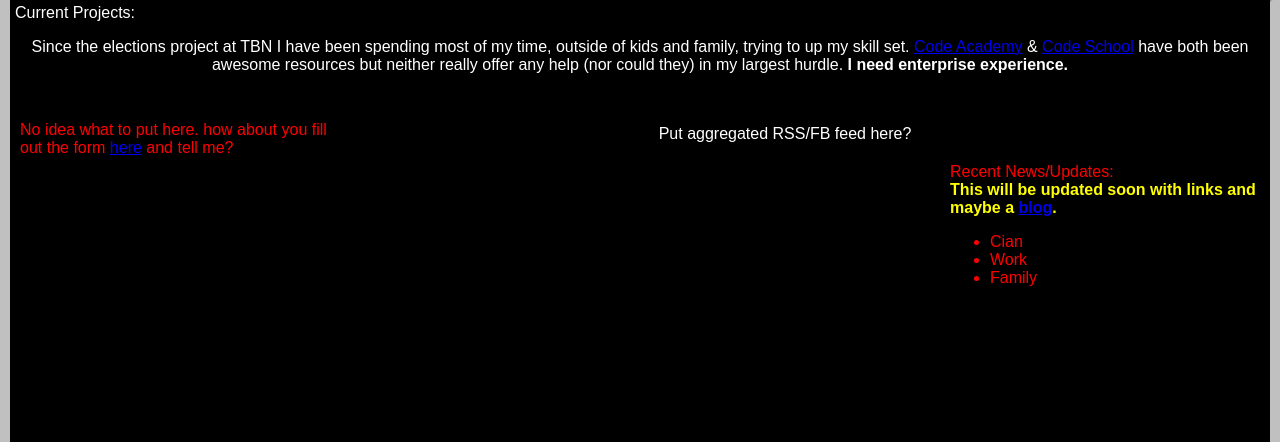
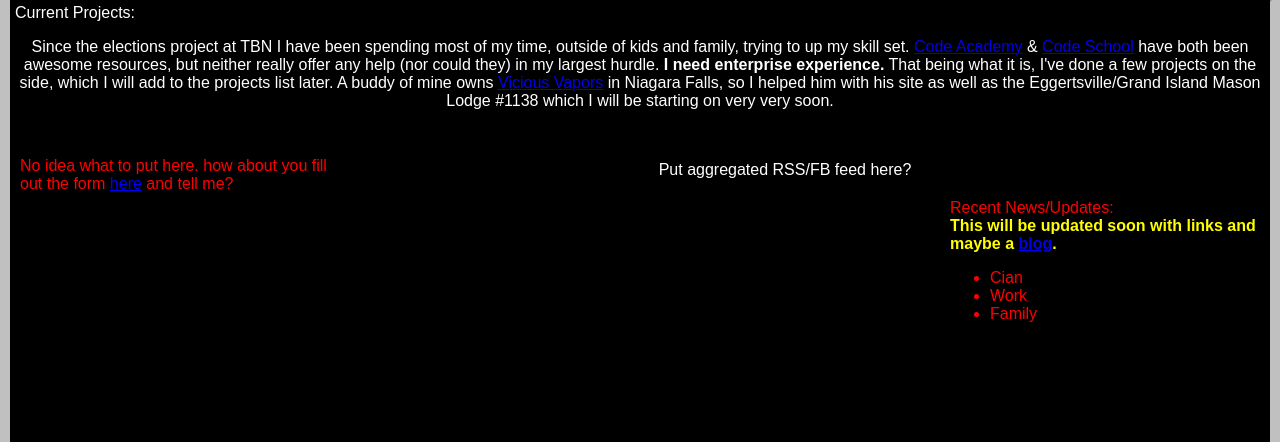
Before and after one commit to billythakidd04/grown-kidd-site, a PHP site: page / in a window 1280 px wide. Shown: the part 178-620 px from the top of the page. Run offline with PHP 8.4, Linux system fonts and the light colour scheme; some libraries are stand-ins or nearby versions.

Commit message:
formatting and update to post... must institute blog thingy

```diff
--- a/index.php
+++ b/index.php
@@ -23,7 +23,14 @@
 		<section>
 			<header>Current Projects:</header>
 			<article>
-				<p>Since the elections project at TBN I have been spending most of my time, outside of kids and family, trying to up my skill set. <a href="www.codeacademy.com">Code Academy</a> &amp; <a href="www.codeschool.com">Code School</a> have both been awesome resources but neither really offer any help (nor could they) in my largest hurdle. <strong>I need enterprise experience.</strong></p>
+				<p>Since the elections project at TBN I have been spending most of my time, outside of kids and family, trying to up my skill set.
+				 <a href="www.codeacademy.com">Code Academy</a> &amp; <a href="www.codeschool.com">Code School</a> have both been awesome resources,
+				 but neither really offer any help
+				 (nor could they) in my largest hurdle. <strong>I need enterprise experience.</strong>
+				 That being what it is, I've done a few projects on the side, which I will add to the projects list later.
+				 A buddy of mine owns <a href="/viciouscvapors">Vicious Vapors</a> in Niagara Falls,
+				 so I helped him with his site as well as the Eggertsville/Grand Island Mason Lodge #1138 which I will be starting on very very soon.
+				</p>
 			</article>
 		</section>
 		<div id="container">
```
